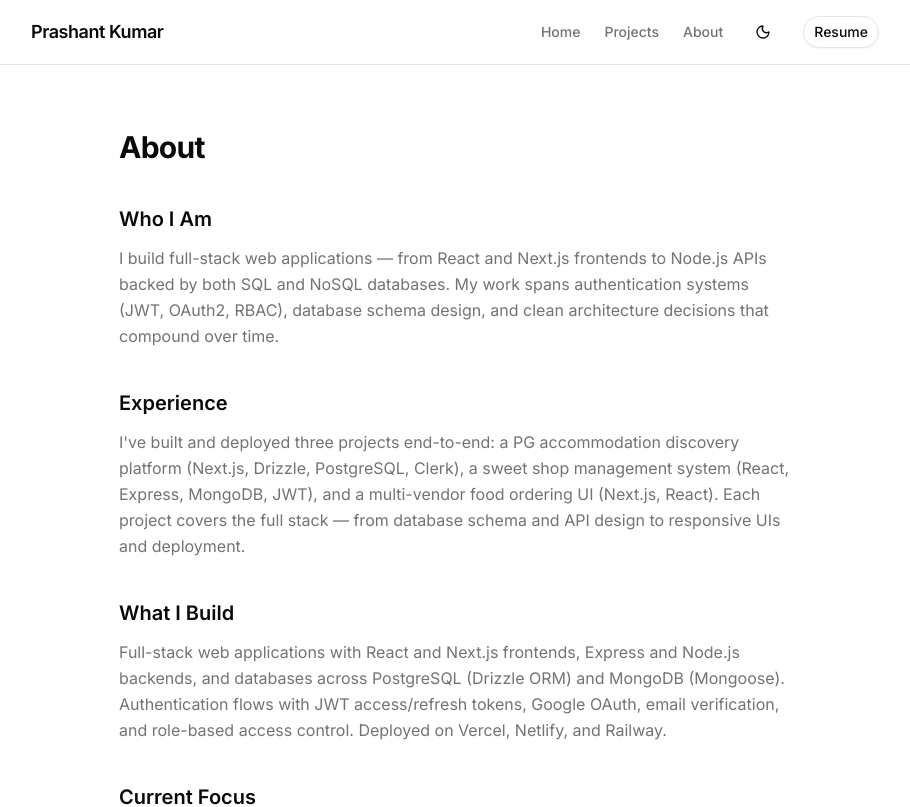
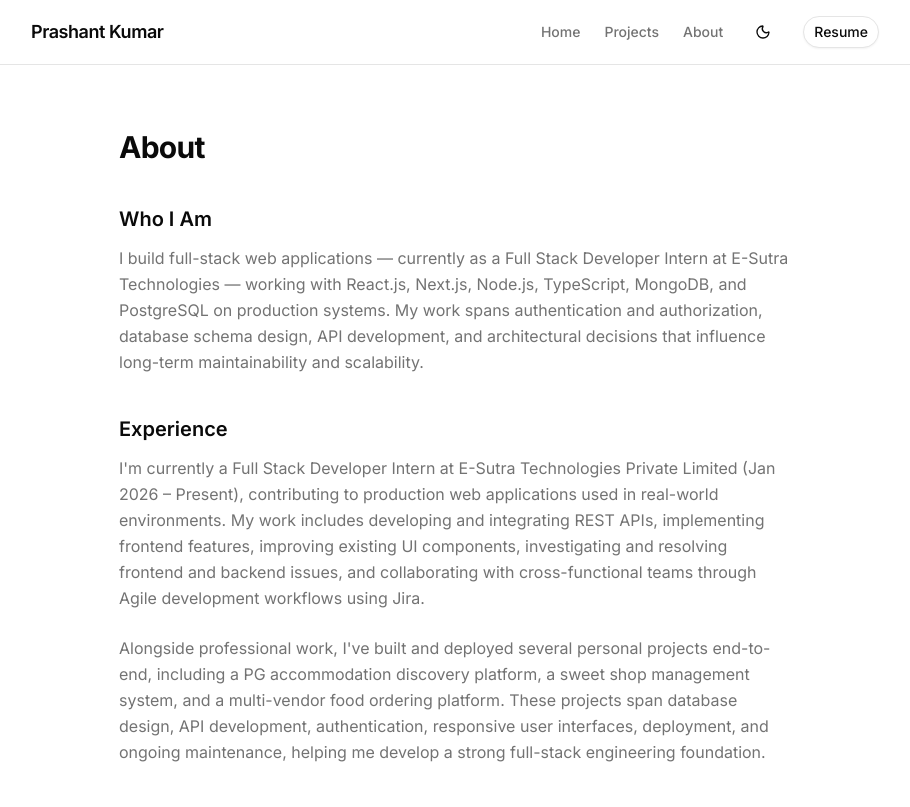
Before and after one commit to Prashant29062003/prashant_kumar_portfolio, a Next.js app: page /about in a window 1280 px wide. Shown: the top 807 px of the page, without its empty margins (185-1095 px from the left). Built offline with nearby package versions, Linux system fonts and the light colour scheme.

Commit message:
feat: update About and Hero sections with current role and project details

```diff
--- a/src/app/about/page.tsx
+++ b/src/app/about/page.tsx
@@ -9,23 +9,37 @@ export default function AboutPage() {
         <section className="mt-10">
           <h2 className="text-xl font-semibold">Who I Am</h2>
           <p className="text-muted-foreground mt-3 leading-relaxed">
-            I build full-stack web applications — from React and Next.js
-            frontends to Node.js APIs backed by both SQL and NoSQL databases. My
-            work spans authentication systems (JWT, OAuth2, RBAC), database
-            schema design, and clean architecture decisions that compound over
-            time.
+            I build full-stack web applications — currently as a Full Stack
+            Developer Intern at E-Sutra Technologies — working with React.js,
+            Next.js, Node.js, TypeScript, MongoDB, and PostgreSQL on production
+            systems. My work spans authentication and authorization, database
+            schema design, API development, and architectural decisions that
+            influence long-term maintainability and scalability.
           </p>
         </section>
 
         <section className="mt-10">
           <h2 className="text-xl font-semibold">Experience</h2>
           <p className="text-muted-foreground mt-3 leading-relaxed">
-            I&apos;ve built and deployed three projects end-to-end: a PG
-            accommodation discovery platform (Next.js, Drizzle, PostgreSQL,
-            Clerk), a sweet shop management system (React, Express, MongoDB,
-            JWT), and a multi-vendor food ordering UI (Next.js, React). Each
-            project covers the full stack — from database schema and API design
-            to responsive UIs and deployment.
+            I&apos;m currently a Full Stack Developer Intern at E-Sutra
+            Technologies Private Limited (Jan 2026 &ndash; Present),
+            contributing to production web applications used in real-world
+            environments. My work includes developing and integrating REST APIs,
+            implementing frontend features, improving existing UI components,
+            investigating and resolving frontend and backend issues, and
+            collaborating with cross-functional teams through Agile development
+            workflows using Jira.
+          </p>
+        </section>
+        <section className="mt-6">
+          <p className="text-muted-foreground leading-relaxed">
+            Alongside professional work, I&apos;ve built and deployed several
+            personal projects end-to-end, including a PG accommodation discovery
+            platform, a sweet shop management system, and a multi-vendor food
+            ordering platform. These projects span database design, API
+            development, authentication, responsive user interfaces, deployment,
+            and ongoing maintenance, helping me develop a strong full-stack
+            engineering foundation.
           </p>
         </section>
 
--- a/src/components/sections/Hero.tsx
+++ b/src/components/sections/Hero.tsx
@@ -5,12 +5,12 @@ export default function Hero() {
         Prashant Kumar
       </h1>
       <p className="text-muted-foreground mt-3 text-lg">
-        Software Engineer focused on authentication, authorization, and scalable
-        backend systems.
+        Software Engineer focused on backend systems, authentication, and
+        scalable web applications.
       </p>
       <p className="text-muted-foreground mt-6 max-w-lg text-base leading-relaxed">
-        Currently building authentication systems, backend APIs, and
-        multi-tenant foundations.
+        Building production web applications with React, Next.js, Node.js,
+        TypeScript, PostgreSQL, and MongoDB.
       </p>
     </section>
   );
```
